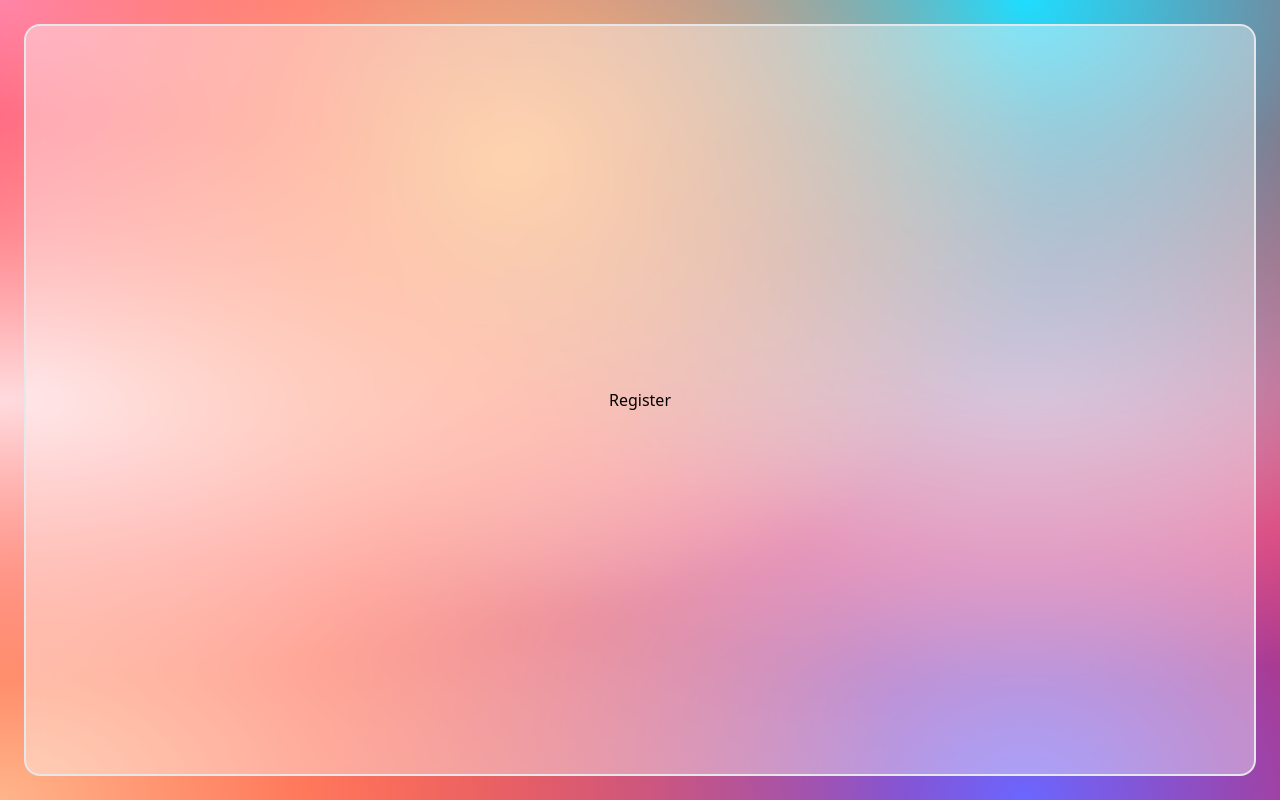
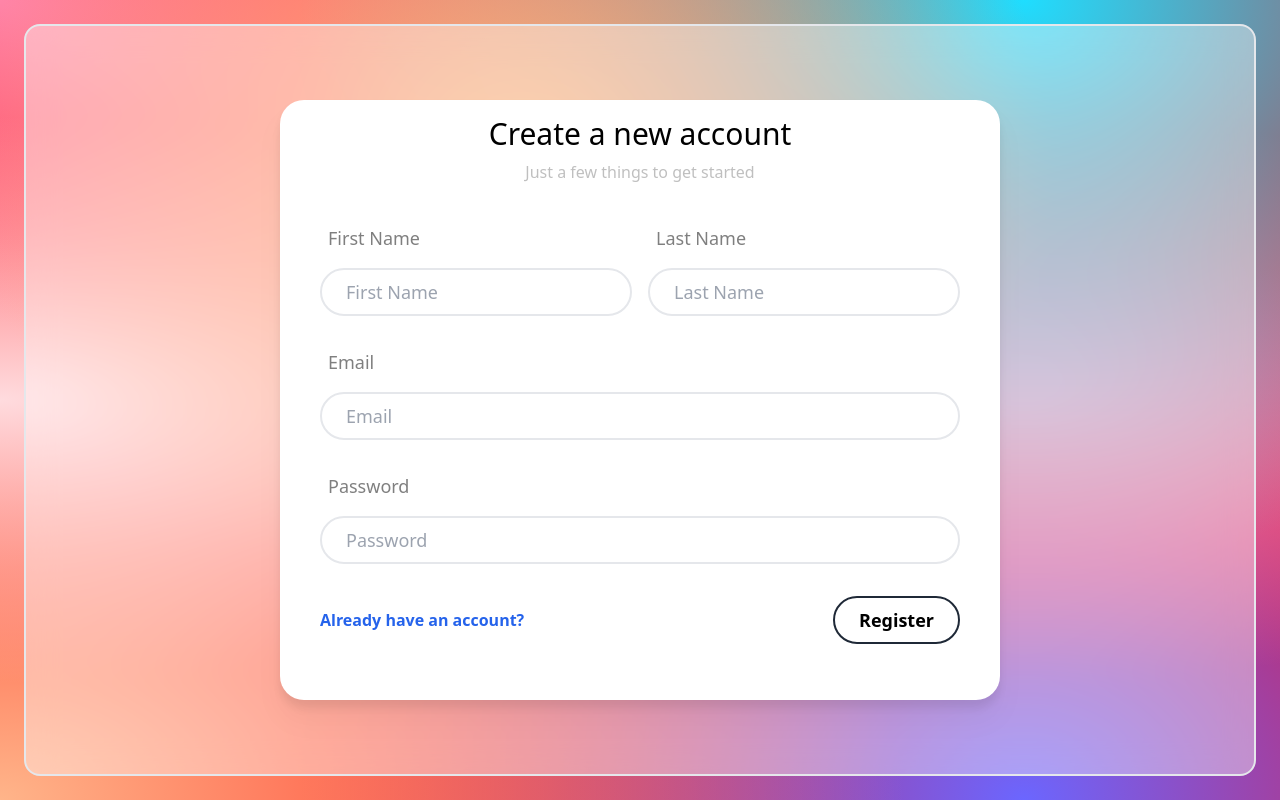
Before and after one commit to Omar-Muhamad/Project-Management-App-TS, a Next.js app: page /register in a window 1280 px wide. Built offline with nearby package versions, Linux system fonts and the light colour scheme.

Commit message:
Add authentication to the app

```diff
--- a/next.config.js
+++ b/next.config.js
@@ -2,6 +2,7 @@
 const nextConfig = {
   experimental: {
     appDir: true,
+    serverComponentsExternalPackages: ['bcrypt'],
   },
 }
 
--- a/package.json
+++ b/package.json
@@ -13,7 +13,7 @@
     "@types/node": "18.15.7",
     "@types/react": "18.0.29",
     "@types/react-dom": "18.0.11",
-    "bcrypt": "5.1.0",
+    "bcrypt": "^5.1.0",
     "class-variance-authority": "^0.4.0",
     "clsx": "1.2.1",
     "cookie": "0.5.0",
@@ -28,6 +28,8 @@
     "typescript": "^4.9.5"
   },
   "devDependencies": {
+    "@types/bcrypt": "^5.0.0",
+    "@types/cookie": "^0.5.1",
     "autoprefixer": "^10.4.14",
     "postcss": "^8.4.21",
     "prisma": "4.6.1",
--- a/src/app/(auth)/register/page.tsx
+++ b/src/app/(auth)/register/page.tsx
@@ -1,5 +1,7 @@
+import AuthForm from '@/components/AuthForm';
+
 const Register = () => {
-  return <div>Register</div>;
+  return <AuthForm mode='register' />;
 };
 
 export default Register;
--- a/src/app/(auth)/signin/page.tsx
+++ b/src/app/(auth)/signin/page.tsx
@@ -1,5 +1,7 @@
+import AuthForm from '@/components/AuthForm';
+
 const Signin = () => {
-  return <div>Signin</div>;
+  return <AuthForm mode='signin' />;
 };
 
 export default Signin;
--- /dev/null
+++ b/src/app/api/register/route.ts
@@ -0,0 +1,32 @@
+import { db } from '@/lib/db';
+import { NextApiRequest, NextApiResponse } from 'next';
+import { createJWT, hashPassword } from '@/lib/auth';
+import { serialize } from 'cookie';
+
+export async function register(req: NextApiRequest, res: NextApiResponse) {
+  if (req.method === 'POST') {
+    const user = await db.user.create({
+      data: {
+        email: req.body.email,
+        password: await hashPassword(req.body.password),
+        firstName: req.body.firstName,
+        lastName: req.body.lastName,
+      },
+    });
+
+    const jwt = await createJWT(user);
+    res.setHeader(
+      'Set-Cookie',
+      serialize(process.env.COOKIE_NAME, jwt, {
+        httpOnly: true,
+        path: '/',
+        maxAge: 60 * 60 * 24 * 7,
+      }),
+    );
+    res.status(201);
+    res.json({});
+  } else {
+    res.status(402);
+    res.json({});
+  }
+}
--- /dev/null
+++ b/src/app/api/signin/route.ts
@@ -0,0 +1,42 @@
+import { NextApiRequest, NextApiResponse } from "next";
+import { db } from "@/lib/db";
+import { comparePasswords, createJWT } from "@/lib/auth";
+import { serialize } from "cookie";
+
+export async function signin(req: NextApiRequest, res: NextApiResponse) {
+  if (req.method === "POST") {
+    const user = await db.user.findUnique({
+      where: {
+        email: req.body.email,
+      },
+    });
+
+    if (!user) {
+      res.status(401);
+      res.json({ error: "Invalid login" });
+      return;
+    }
+
+    const isUser = await comparePasswords(req.body.password, user.password);
+
+    if (isUser) {
+      const jwt = await createJWT(user);
+      res.setHeader(
+        "Set-Cookie",
+        serialize(process.env.COOKIE_NAME, jwt, {
+          httpOnly: true,
+          path: "/",
+          maxAge: 60 * 60 * 24 * 7,
+        })
+      );
+      res.status(201);
+      res.json({});
+    } else {
+      res.status(401);
+      res.json({ error: "Invalid login" });
+    }
+  } else {
+    res.status(402);
+    res.json({});
+  }
+}
--- /dev/null
+++ b/src/components/AuthForm.tsx
@@ -0,0 +1,136 @@
+'use client';
+
+import { register, signin } from '@/lib/api';
+import Link from 'next/link';
+import { useRouter } from 'next/navigation';
+import { useCallback, useState } from 'react';
+import Button from './Button';
+import Card from './Card';
+import Input from './Input';
+
+const registerContent = {
+  linkurl: '/signin',
+  linkText: 'Already have an account?',
+  header: 'Create a new account',
+  subHeader: 'Just a few things to get started',
+  buttonText: 'Register',
+};
+
+const signinContent = {
+  linkurl: '/register',
+  linkText: "Don't have an account?",
+  header: 'Welcome back',
+  subHeader: 'Enter your credintials to access your account',
+  buttonText: 'Sign In',
+};
+
+const initial = { email: '', password: '', firstName: '', lastName: '' };
+
+const AuthForm = ({ mode }: { mode: 'register' | 'signin' }) => {
+  const [formState, setFormState] = useState({ ...initial });
+  const router = useRouter();
+
+  const handleSubmit = async (event) => {
+    event.preventDefault();
+
+    if (mode === 'register') {
+      await register(formState);
+    } else {
+      await signin(formState);
+    }
+
+    setFormState(initial);
+  };
+
+  const content = mode === 'register' ? registerContent : signinContent;
+
+  // router.replace('/home');
+
+  return (
+    <Card>
+      <div className="w-full">
+        <div className="text-center">
+          <h2 className="text-3xl mb-2">{content.header}</h2>
+          <p className="tex-lg text-black/25">{content.subHeader}</p>
+        </div>
+        <form onSubmit={handleSubmit} className="py-10 w-full">
+          {mode === 'register' && (
+            <div className="flex mb-8 justify-between">
+              <div className="pr-2">
+                <div className="text-lg mb-4 ml-2 text-black/50">
+                  First Name
+                </div>
+                <Input
+                  required
+                  placeholder="First Name"
+                  value={formState.firstName}
+                  className="border-solid border-gray border-2 px-6 py-2 text-lg rounded-3xl w-full"
+                  onChange={(e) =>
+                    setFormState((s) => ({ ...s, firstName: e.target.value }))
+                  }
+                />
+              </div>
+              <div className="pl-2">
+                <div className="text-lg mb-4 ml-2 text-black/50">Last Name</div>
+                <Input
+                  required
+                  placeholder="Last Name"
+                  value={formState.lastName}
+                  className="border-solid border-gray border-2 px-6 py-2 text-lg rounded-3xl w-full"
+                  onChange={(e) =>
+                    setFormState((s) => ({ ...s, lastName: e.target.value }))
+                  }
+                />
+              </div>
+            </div>
+          )}
+          <div className="mb-8">
+            <div className="text-lg mb-4 ml-2 text-black/50">Email</div>
+            <Input
+              required
+              type="email"
+              placeholder="Email"
+              value={formState.email}
+              className="border-solid border-gray border-2 px-6 py-2 text-lg rounded-3xl w-full"
+              onChange={(e) =>
+                setFormState((s) => ({ ...s, email: e.target.value }))
+              }
+            />
+          </div>
+          <div className="mb-8">
+            <div className="text-lg mb-4 ml-2 text-black/50">Password</div>
+            <Input
+              required
+              value={formState.password}
+              type="password"
+              placeholder="Password"
+              className="border-solid border-gray border-2 px-6 py-2 text-lg rounded-3xl w-full"
+              onChange={(e) =>
+                setFormState((s) => ({ ...s, password: e.target.value }))
+              }
+            />
+          </div>
+          <div className="flex items-center justify-between">
+            <div>
+              <span>
+                <Link
+                  href={content.linkurl}
+                  className="text-blue-600 font-bold"
+                >
+                  {content.linkText}
+                </Link>
+              </span>
+            </div>
+            <div>
+              <Button type="submit" intent="secondary">
+                {content.buttonText}
+              </Button>
+            </div>
+          </div>
+        </form>
+      </div>
+    </Card>
+  );
+};
+
+export default AuthForm;
--- a/src/components/Card.tsx
+++ b/src/components/Card.tsx
@@ -1,6 +1,6 @@
 import clsx from 'clsx';
 
-const Card = ({ className, childern }) => {
+const Card = ({ className, children  }) => {
   return (
     <div
       className={clsx(
@@ -8,7 +8,7 @@
         className,
       )}
     >
-      {childern}
+      {children}
     </div>
   );
 };
--- /dev/null
+++ b/src/lib/api.ts
@@ -0,0 +1,30 @@
+const fetcher = async ({ url, method, body, json = true }) => {
+  const response = await fetch(url, {
+    method,
+    ...(body && { body }),
+    headers: {
+      Accept: 'application/json',
+      'Content-Type': 'application/json',
+    },
+  });
+
+  if (!response.ok) {
+    // handle errors
+    throw new Error('API error');
+  }
+
+  if (json) {
+    const data = await response.json();
+    return data.data;
+  }
+};
+
+const register = (user) => {
+  return fetcher({url: '/api/register', method: 'post', body: user})
+}
+
+const signin = (user) => {
+  return fetcher({url: '/api/signin', method: 'post', body: user})
+}
+
+export { fetcher, register, signin };
--- /dev/null
+++ b/src/lib/auth.ts
@@ -0,0 +1,50 @@
+import bcrypt from 'bcrypt';
+import { SignJWT, jwtVerify } from 'jose';
+import { db } from './db';
+
+const hashPassword = (password) => bcrypt.hash(password, 10);
+
+const comparePasswords = (plainTextPassword, hashPassword) =>
+  bcrypt.compare(plainTextPassword, hashPassword);
+
+const createJWT = (user) => {
+  const initiation = Math.floor(Date.now() / 1000);
+  const expiration = initiation + 60 * 60 * 24 * 7;
+
+  return new SignJWT({ payload: { id: user.id, email: user.email } })
+    .setProtectedHeader({ alg: 'HS256', typ: 'JWT' })
+    .setExpirationTime(expiration)
+    .setIssuedAt(initiation)
+    .setNotBefore(initiation)
+    .sign(new TextEncoder().encode(process.env.JWT_SECRET));
+};
+
+const validateJWT = async (jwt) => {
+  const { payload } = await jwtVerify(
+    jwt,
+    new TextEncoder().encode(process.env.JWT_SECRET),
+  );
+
+  return payload.payload as any;
+};
+
+const getUserFromCookie = async (cookies) => {
+  const jwt = cookies.get(process.env.COOKIE_NAME);
+  const { id } = await validateJWT(jwt.value);
+
+  const user = await db.user.findUnique({
+    where: {
+      id: id as string,
+    },
+  });
+
+  return user;
+};
+
+export {
+  hashPassword,
+  comparePasswords,
+  createJWT,
+  validateJWT,
+  getUserFromCookie,
+};
--- /dev/null
+++ b/src/middleware.ts
@@ -0,0 +1,43 @@
+import { NextResponse } from 'next/server';
+import { jwtVerify } from 'jose';
+const PUBLIC_FILE = /\.(.*)$/;
+
+const verifyJWT = async (jwt) => {
+  const { payload } = await jwtVerify(
+    jwt,
+    new TextEncoder().encode(process.env.JWT_SECRET),
+  );
+
+  return payload;
+};
+
+export default async function middleware(req, res) {
+  const { pathname } = req.nextUrl;
+  if (
+    pathname.startsWith('/_next') ||
+    pathname.startsWith('/api') ||
+    pathname.startsWith('/static') ||
+    pathname.startsWith('/signin') ||
+    pathname.startsWith('/register') ||
+    PUBLIC_FILE.test(pathname)
+  ) {
+    return NextResponse.next();
+  }
+
+  const jwt = req.cookies.get(process.env.COOKIE_NAME);
+  console.log(jwt)
+
+  if (!jwt) {
+    req.nextUrl.pathname = '/signin';
+    return NextResponse.redirect(req.nextUrl);
+  }
+
+  try {
+    await verifyJWT(jwt.value);
+    return NextResponse.next();
+  } catch (e) {
+    console.error(e);
+    req.nextUrl.pathname = '/signin';
+    return NextResponse.redirect(req.nextUrl);
+  }
+}
```
Also changed, not shown: 2 other files (tests, documents, lock files or other folders).
